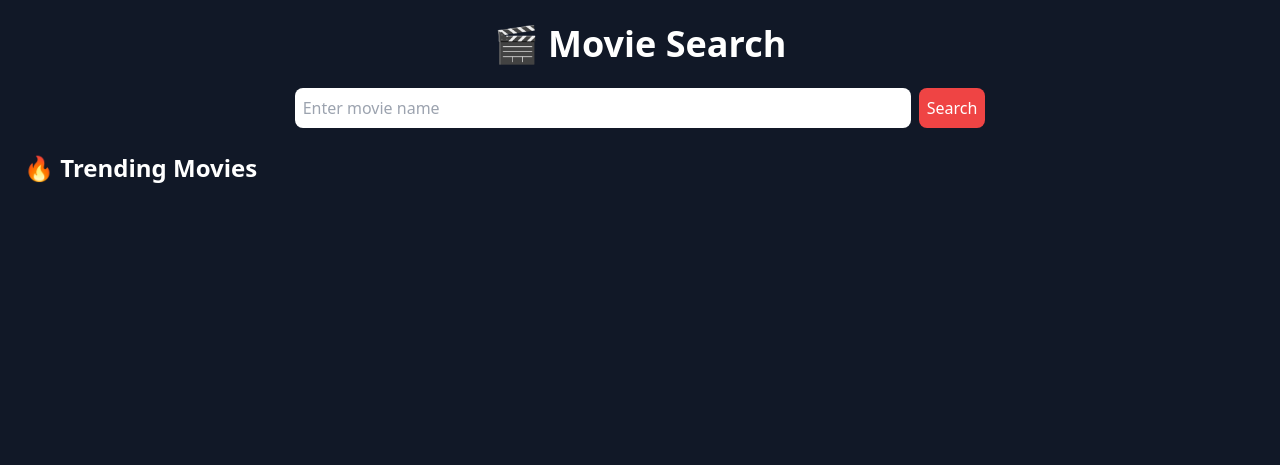
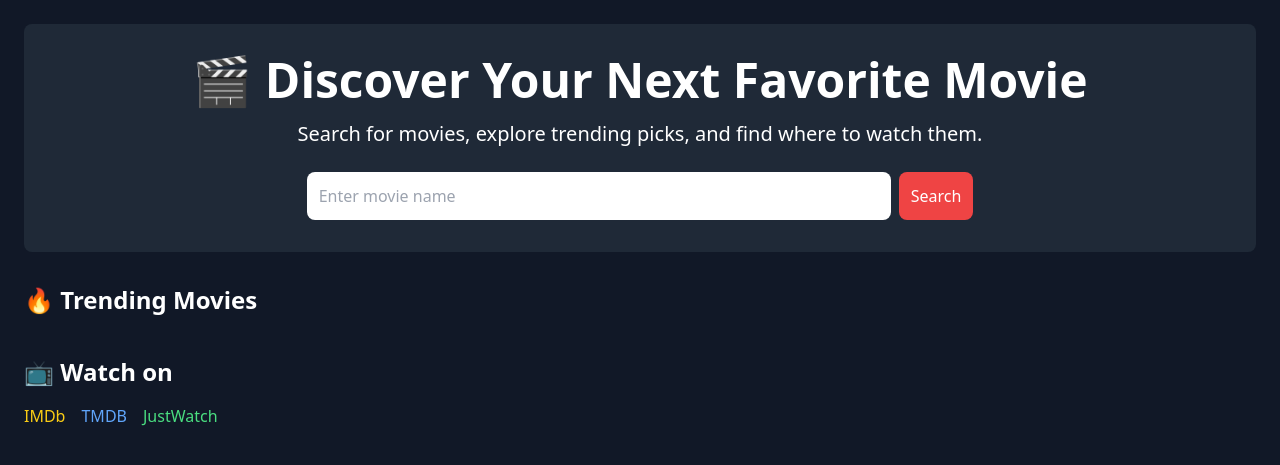
Before and after one commit to IkramAlgo/Moives-Recommendation-System-With-Python, a Flask app: page / in a window 1280 px wide. Shown: the top 465 px of the page. Run offline with Flask 3, Linux system fonts and the light colour scheme; data that the repository does not hold is empty; parts of the project's set-up code (start-up, migrations or seed data) failed here and were passed over; some libraries are stand-ins or nearby versions.

Commit message:
New UI Design

```diff
--- a/app.py
+++ b/app.py
@@ -2,7 +2,8 @@ import os
 import requests
 from flask import Flask, render_template, request
 from dotenv import load_dotenv
-from scraper import scrape_justwatch  # Importing scraper function
+from scraper import scrape_movie_links
+# Correct function name
 
 # Load API credentials from .env file
 env_path = os.path.join(os.path.dirname(__file__), '.env')
@@ -48,12 +49,19 @@ def search_movie(query):
 def home():
     trending_movies = get_trending_movies()
 
+    # Define default movie_links for the homepage
+    movie_links = {
+        "IMDb": "https://www.imdb.com",
+        "TMDB": "https://www.themoviedb.org",
+        "JustWatch": "https://www.justwatch.com"
+    }
+
     if request.method == "POST":
         movie_name = request.form.get("movie_name")
         search_results = search_movie(movie_name)
-        return render_template("index.html", trending=trending_movies, search_results=search_results)
+        return render_template("index.html", trending=trending_movies, search_results=search_results, movie_links=movie_links)
 
-    return render_template("index.html", trending=trending_movies)
+    return render_template("index.html", trending=trending_movies, movie_links=movie_links)
 
 @app.route('/movie/<int:movie_id>')
 def movie_details(movie_id):
@@ -64,9 +72,17 @@ def movie_details(movie_id):
 
     # Extract movie title and fetch streaming links dynamically
     movie_title = movie.get("title", "")
-    streaming_links = scrape_justwatch(movie_title) if movie_title else {}
+    streaming_links = scrape_movie_links(movie_title) if movie_title else {}
 
-    return render_template("movie_details.html", movie=movie, streaming_links=streaming_links)
+    # Construct movie links (Ensure these links are correctly formatted)
+    movie_links = {
+        "IMDb": f"https://www.imdb.com/title/{movie.get('imdb_id', '')}" if movie.get('imdb_id') else "#",
+        "TMDB": f"https://www.themoviedb.org/movie/{movie_id}",
+        "JustWatch": f"https://www.justwatch.com/us/movie/{movie_title.replace(' ', '-').lower()}"
+    }
+
+    return render_template("movie_details.html", movie=movie, streaming_links=streaming_links, movie_links=movie_links)
 
 if __name__ == "__main__":
+
     app.run(debug=True)
--- a/data_loader.py
+++ b/data_loader.py
@@ -1,3 +1,4 @@
+'''
 import pandas as pd
 import os
 
@@ -7,3 +8,6 @@ def load_data():
     movies = pd.read_csv(os.path.join(current_dir, 'data', 'movies.csv'))
     ratings = pd.read_csv(os.path.join(current_dir, 'data', 'ratings.csv'))
     return movies, ratings
+
+
+'''
--- a/templates/index.html
+++ b/templates/index.html
@@ -5,40 +5,74 @@
     <meta name="viewport" content="width=device-width, initial-scale=1.0">
     <title>Movie Finder</title>
     <script src="https://cdn.tailwindcss.com"></script>
+    <!-- Add custom animations -->
+    <style>
+        @keyframes fadeIn {
+            from { opacity: 0; }
+            to { opacity: 1; }
+        }
+        .fade-in {
+            animation: fadeIn 1s ease-in-out;
+        }
+    </style>
 </head>
 <body class="bg-gray-900 text-white">
-    <div class="container mx-auto p-6">
-        <h1 class="text-4xl font-bold mb-6 text-center">🎬 Movie Search</h1>
-        <form method="post" class="flex justify-center mb-6">
-            <input type="text" name="movie_name" placeholder="Enter movie name" required
-                class="p-2 w-1/2 rounded-lg text-black">
-            <button type="submit" class="bg-red-500 text-white p-2 rounded-lg ml-2">Search</button>
-        </form>
+    <div class="container mx-auto p-6 fade-in">
+        <!-- Hero Section -->
+        <div class="hero bg-gray-800 rounded-lg p-8 mb-8 text-center">
+            <h1 class="text-5xl font-bold mb-4">🎬 Discover Your Next Favorite Movie</h1>
+            <p class="text-xl mb-6">Search for movies, explore trending picks, and find where to watch them.</p>
+            <form method="post" class="flex justify-center">
+                <input type="text" name="movie_name" placeholder="Enter movie name" required
+                    class="p-3 w-1/2 rounded-lg text-black focus:outline-none focus:ring-2 focus:ring-red-500">
+                <button type="submit" class="bg-red-500 text-white p-3 rounded-lg ml-2 hover:bg-red-600 transition-colors">
+                    Search
+                </button>
+            </form>
+        </div>
 
+        <!-- Search Results -->
         {% if search_results %}
             <h2 class="text-2xl font-bold mt-6">Search Results</h2>
             <div class="grid grid-cols-2 md:grid-cols-4 gap-6 mt-4">
                 {% for movie in search_results %}
                 <a href="{{ url_for('movie_details', movie_id=movie.id) }}"
-                   class="bg-gray-800 p-4 rounded-lg hover:bg-gray-700">
+                   class="bg-gray-800 p-4 rounded-lg hover:bg-gray-700 transform hover:scale-105 transition-transform">
                     <img src="https://image.tmdb.org/t/p/w500{{ movie.poster_path }}"
-                         class="rounded-lg" alt="{{ movie.title }}">
+                         class="rounded-lg w-full h-64 object-cover" alt="{{ movie.title }}">
                     <p class="mt-2 font-semibold">{{ movie.title }}</p>
+                    <p class="text-sm text-gray-400">{{ movie.release_date[:4] }}</p>
                 </a>
                 {% endfor %}
             </div>
         {% endif %}
 
+        <!-- Trending Movies -->
         <h2 class="text-2xl font-bold mt-6">🔥 Trending Movies</h2>
         <div class="grid grid-cols-2 md:grid-cols-4 gap-6 mt-4">
             {% for movie in trending %}
             <a href="{{ url_for('movie_details', movie_id=movie.id) }}"
-               class="bg-gray-800 p-4 rounded-lg hover:bg-gray-700">
+               class="bg-gray-800 p-4 rounded-lg hover:bg-gray-700 transform hover:scale-105 transition-transform">
                 <img src="https://image.tmdb.org/t/p/w500{{ movie.poster_path }}"
-                     class="rounded-lg" alt="{{ movie.title }}">
+                     class="rounded-lg w-full h-64 object-cover" alt="{{ movie.title }}">
                 <p class="mt-2 font-semibold">{{ movie.title }}</p>
+                <p class="text-sm text-gray-400">{{ movie.release_date[:4] }}</p>
             </a>
             {% endfor %}
+        </div>
+
+        <!-- Watch on Section -->
+        <h2 class="text-2xl font-bold mt-6">📺 Watch on</h2>
+        <div class="mt-4 flex space-x-4">
+            <a href="{{ movie_links['IMDb'] }}" target="_blank" class="text-yellow-400 hover:text-yellow-500 transition-colors">
+                IMDb
+            </a>
+            <a href="{{ movie_links['TMDB'] }}" target="_blank" class="text-blue-400 hover:text-blue-500 transition-colors">
+                TMDB
+            </a>
+            <a href="{{ movie_links['JustWatch'] }}" target="_blank" class="text-green-400 hover:text-green-500 transition-colors">
+                JustWatch
+            </a>
         </div>
     </div>
 </body>
```
Also changed, not shown: scraper.py (+54 -15 lines), templates/movie_details.html (+73 -15 lines).
